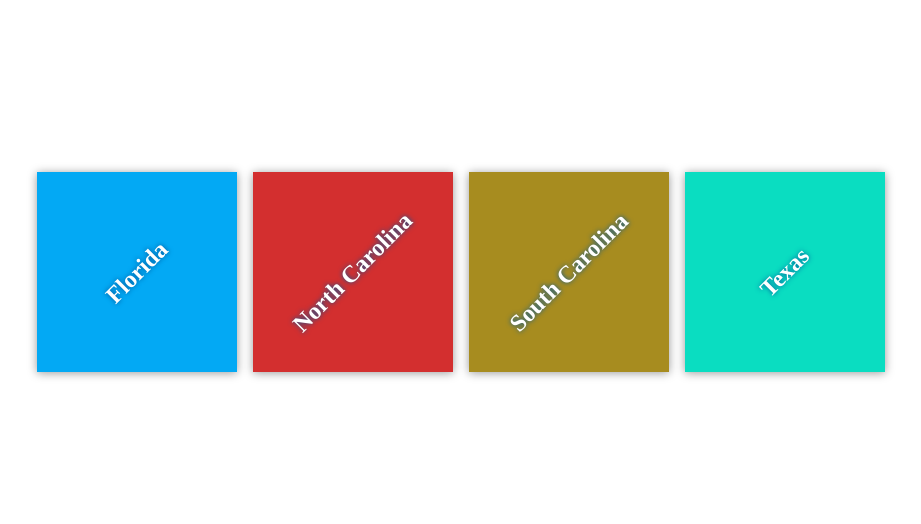
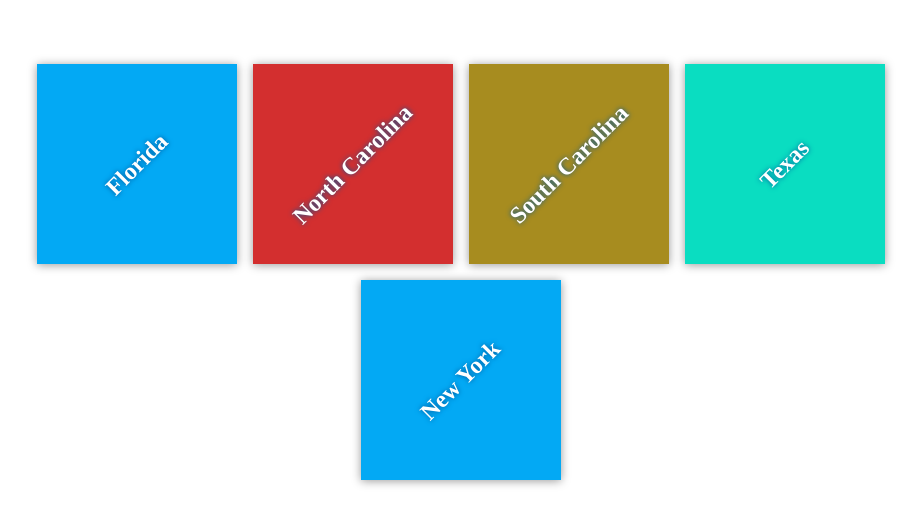
Before and after one commit to travistcodes/my-travel-plans, a plain HTML site: page index.html in a window 1280 px wide. Shown: the part 128-652 px from the top of the page, without its empty margins (179-1100 px from the left). Drawn offline with Linux system fonts and the light colour scheme.

Commit message:
Add destination location

```diff
--- a/index.html
+++ b/index.html
@@ -22,6 +22,9 @@
         <div class="destination" id="texas">
           <h2>Texas</h2>
         </div>
+        <div class="destination" id="new-york">
+          <h2>New York</h2>
+        </div>
       </div>
     </div>
   </body>
```
